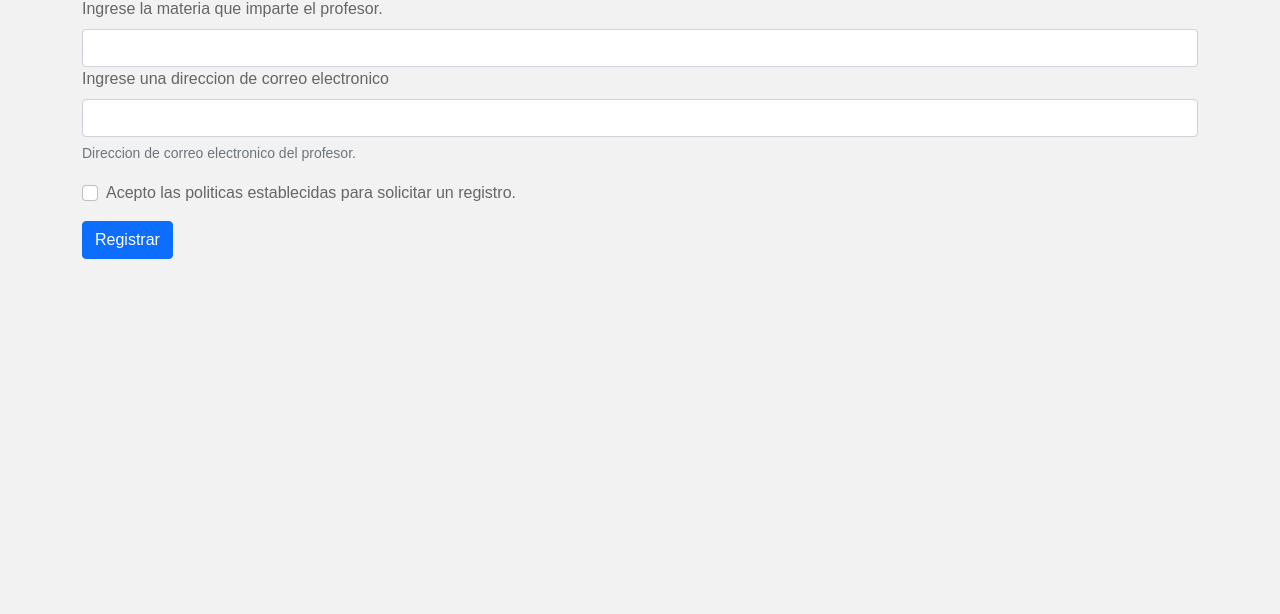
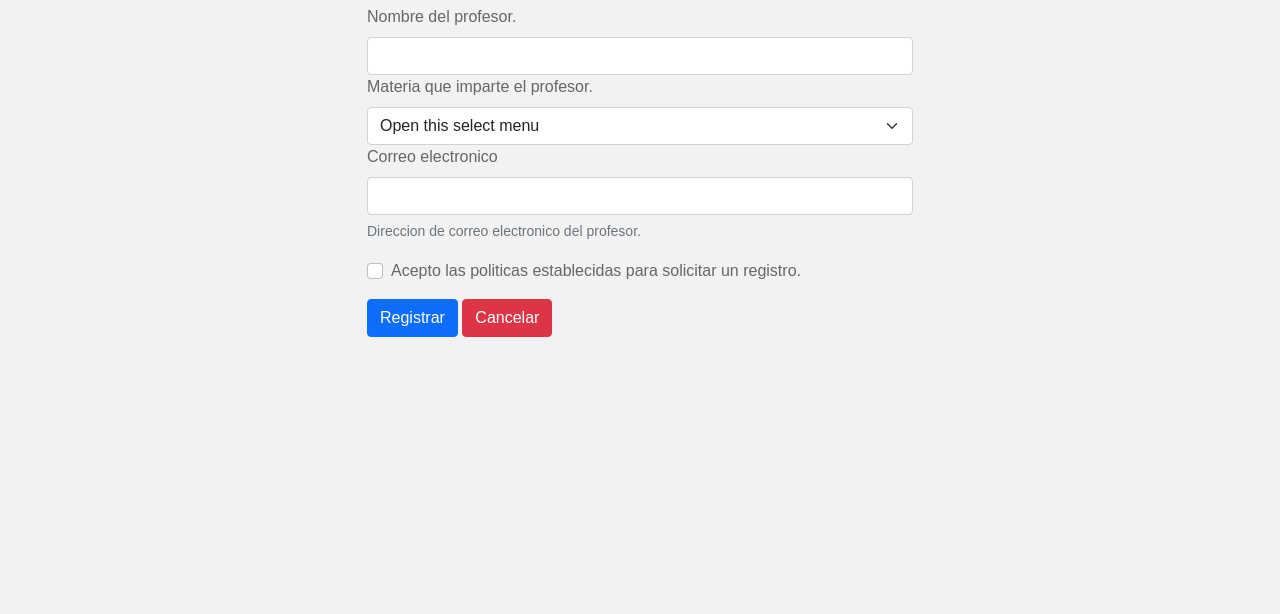
Before and after one commit to EduardoUDG/ProyectoWikiprofes, a plain HTML site: page Registro-maestro.html in a window 1280 px wide. Shown: the part 186-800 px from the top of the page. Drawn offline with nearby package versions, Linux system fonts and the light colour scheme.

Commit message:
Alineacion del formulario y recorte de imputs

```diff
--- a/Registro-maestro.html
+++ b/Registro-maestro.html
@@ -1,13 +1,16 @@
 <!DOCTYPE html>
 <html lang="en">
+
 <head>
     <meta charset="UTF-8">
     <meta http-equiv="X-UA-Compatible" content="IE=edge">
     <meta name="viewport" content="width=device-width, initial-scale=1.0">
-    <link href="https://cdn.jsdelivr.net/npm/bootstrap@5.1.3/dist/css/bootstrap.min.css" rel="stylesheet" integrity="sha384-1BmE4kWBq78iYhFldvKuhfTAU6auU8tT94WrHftjDbrCEXSU1oBoqyl2QvZ6jIW3" crossorigin="anonymous">
+    <link href="https://cdn.jsdelivr.net/npm/bootstrap@5.1.3/dist/css/bootstrap.min.css" rel="stylesheet"
+        integrity="sha384-1BmE4kWBq78iYhFldvKuhfTAU6auU8tT94WrHftjDbrCEXSU1oBoqyl2QvZ6jIW3" crossorigin="anonymous">
     <title>Document</title>
     <link rel="stylesheet" href="header.css">
 </head>
+
 <body>
     <header id="main-header" href="#">
         <a id="logo-header" href="#">
@@ -37,26 +40,39 @@
 
     <!--Registro de Maestros-->
     <div class="container mt-5">
-
-
-<div class="row">
+        <div class="row justify-content-center">
+            <div class="col-md-6">
+                <h1>Registrar profesor</h1>
                 <form id="FormularioParaMaestros" method="post">
                     <div class="mb-3">
-            <label for="Nombre" class="form-label">Ingrese el nombre del profesor.</label>
+                        <label for="Nombre" class="form-label">Nombre del profesor.</label>
                         <input type="Nombre" class="form-control" id="Nombre" aria-describedby="NombreHelp">
-            <label for="Materia" class="form-label">Ingrese la materia que imparte el profesor.</label>
-            <input type="Materia" class="form-control" id="Materia" aria-describedby="MateriaHelp">
-          <label for="exampleInputEmail1" class="form-label">Ingrese una direccion de correo electronico</label>
+
+                        <!-- Select -->
+                        <label for="Materia" class="form-label">Materia que imparte el profesor.</label>
+                        <select class="form-select" aria-label="Default select example">
+                            <option selected>Open this select menu</option>
+                            <option value="1">One</option>
+                            <option value="2">Two</option>
+                            <option value="3">Three</option>
+                        </select>
+
+                        <label for="exampleInputEmail1" class="form-label">Correo
+                            electronico</label>
                         <input type="email" class="form-control" id="exampleInputEmail1" aria-describedby="emailHelp">
                         <div id="emailHelp" class="form-text">Direccion de correo electronico del profesor.</div>
                     </div>
                     <div class="mb-3 form-check">
                         <input type="checkbox" class="form-check-input" id="exampleCheck1">
-          <label class="form-check-label" for="exampleCheck1">Acepto las politicas establecidas para solicitar un registro.</label>
+                        <label class="form-check-label" for="exampleCheck1">Acepto las politicas establecidas para solicitar
+                            un registro.</label>
                     </div>
                     <button type="submit" class="btn btn-primary">Registrar</button>
+                    <button type="submit" class="btn btn-danger">Cancelar</button>
                 </form>
             </div>
         </div>
+    </div>
 </body>
+
 </html>
```
Lines whose indentation alone changed are shown as unchanged.
